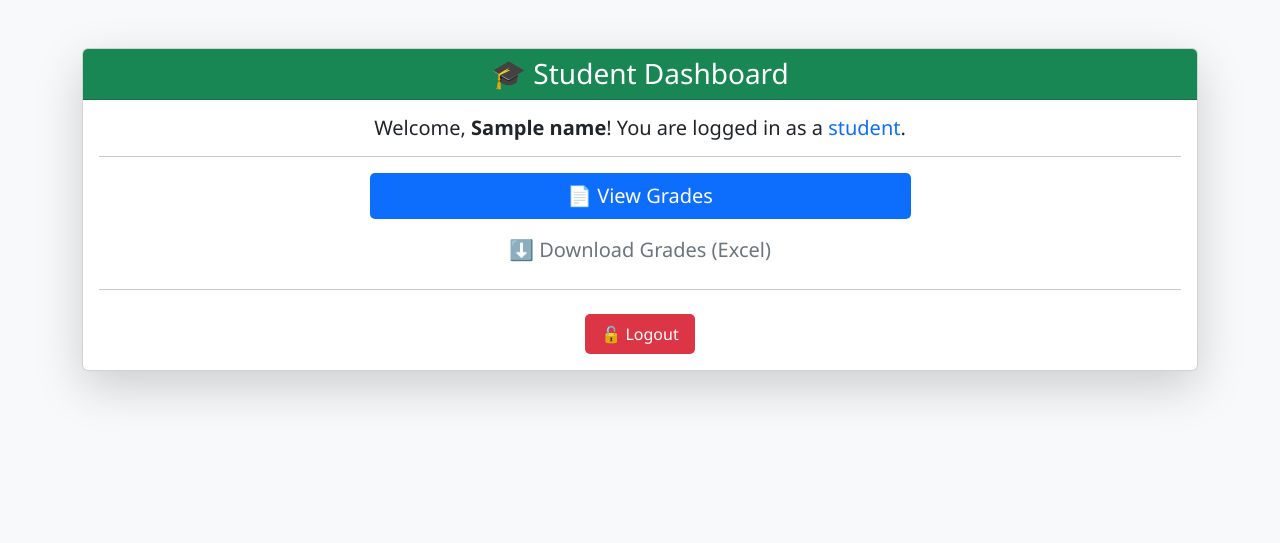
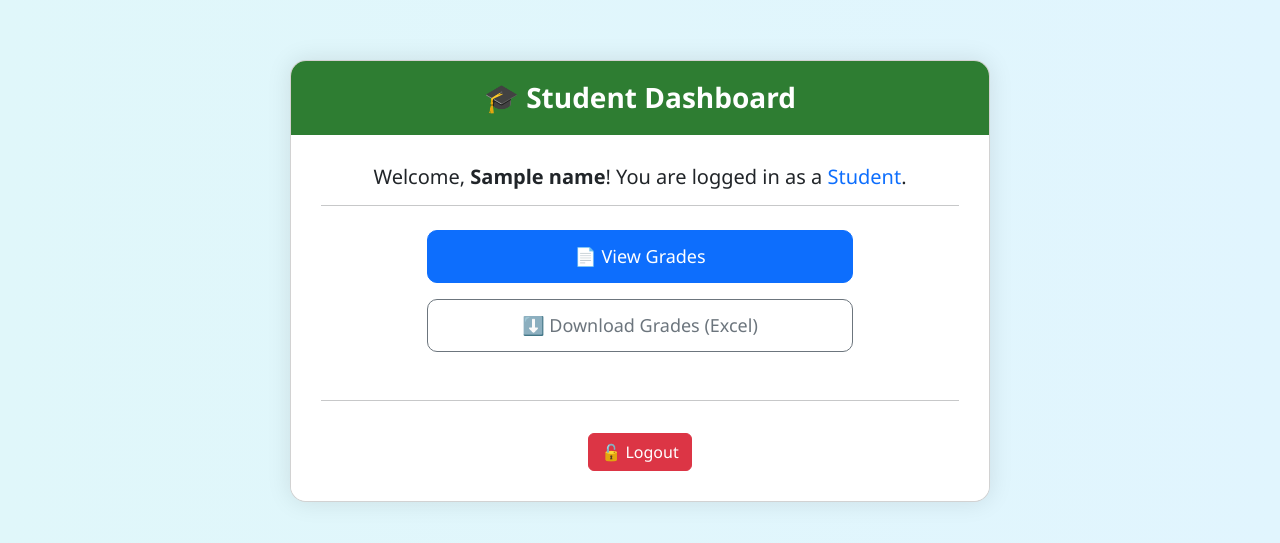
Before and after one commit to groupsystemm/online, a Flask app: template templates/dashboard.html in a window 1280 px wide. Shown: the top 543 px of the page. Run offline with Flask 3, Linux system fonts and the light colour scheme; the template is opened without the code that fills it: most values are stand-ins (such as "Sample title", 1, 10 or a date in 2020); some libraries are stand-ins or nearby versions.

Commit message:
Update dashboard.html

```diff
--- a/templates/dashboard.html
+++ b/templates/dashboard.html
@@ -8,30 +8,64 @@
     <!-- ✅ Bootstrap CSS -->
     <link href="https://cdn.jsdelivr.net/npm/bootstrap@5.3.3/dist/css/bootstrap.min.css" rel="stylesheet">
 
-    <!-- Optional: Your Custom CSS -->
-    <link rel="stylesheet" href="{{ url_for('static', filename='css/style.css') }}" />
+    <style>
+        body {
+            background: linear-gradient(to right, #e0f7fa, #e1f5fe); /* professional background */
+            font-family: 'Segoe UI', Tahoma, Geneva, Verdana, sans-serif;
+        }
+
+        .dashboard-card {
+            max-width: 700px;
+            margin: auto;
+            margin-top: 60px;
+            border-radius: 16px;
+            box-shadow: 0 0 25px rgba(0, 0, 0, 0.1);
+            overflow: hidden;
+        }
+
+        .dashboard-header {
+            background: #2e7d32; /* deep green */
+            color: white;
+            padding: 20px 0;
+        }
+
+        .dashboard-header h3 {
+            margin: 0;
+            font-weight: 600;
+        }
+
+        .dashboard-body {
+            padding: 30px;
+            background: #ffffff;
+        }
+
+        .btn-lg {
+            padding: 12px 20px;
+            font-size: 18px;
+            border-radius: 10px;
+        }
+    </style>
 </head>
-<body class="bg-light">
+<body>
 
-<div class="container mt-5">
-    <div class="card shadow-lg">
-        <div class="card-header bg-success text-white text-center">
-            <h3 class="mb-0">🎓 Student Dashboard</h3>
+<div class="container">
+    <div class="card dashboard-card">
+        <div class="dashboard-header text-center">
+            <h3>🎓 Student Dashboard</h3>
         </div>
-        <div class="card-body text-center">
-            <h5>Welcome, <strong>{{ name }}</strong>! You are logged in as a <span class="text-primary">student</span>.</h5>
+        <div class="dashboard-body text-center">
+            <h5>Welcome, <strong>{{ name }}</strong>! You are logged in as a <span class="text-primary">Student</span>.</h5>
 
             <hr>
 
-            <!-- ✅ Action Buttons -->
-            <div class="d-grid gap-2 col-6 mx-auto">
+            <div class="d-grid gap-3 col-8 mx-auto mt-4">
                 <a href="/view-grades" class="btn btn-primary btn-lg">📄 View Grades</a>
                 <a href="/download-grades" class="btn btn-outline-secondary btn-lg">⬇️ Download Grades (Excel)</a>
             </div>
 
-            <hr>
+            <hr class="mt-5">
 
-            <a href="/logout" class="btn btn-danger mt-2">🔓 Logout</a>
+            <a href="/logout" class="btn btn-danger mt-3">🔓 Logout</a>
         </div>
     </div>
 </div>
```
